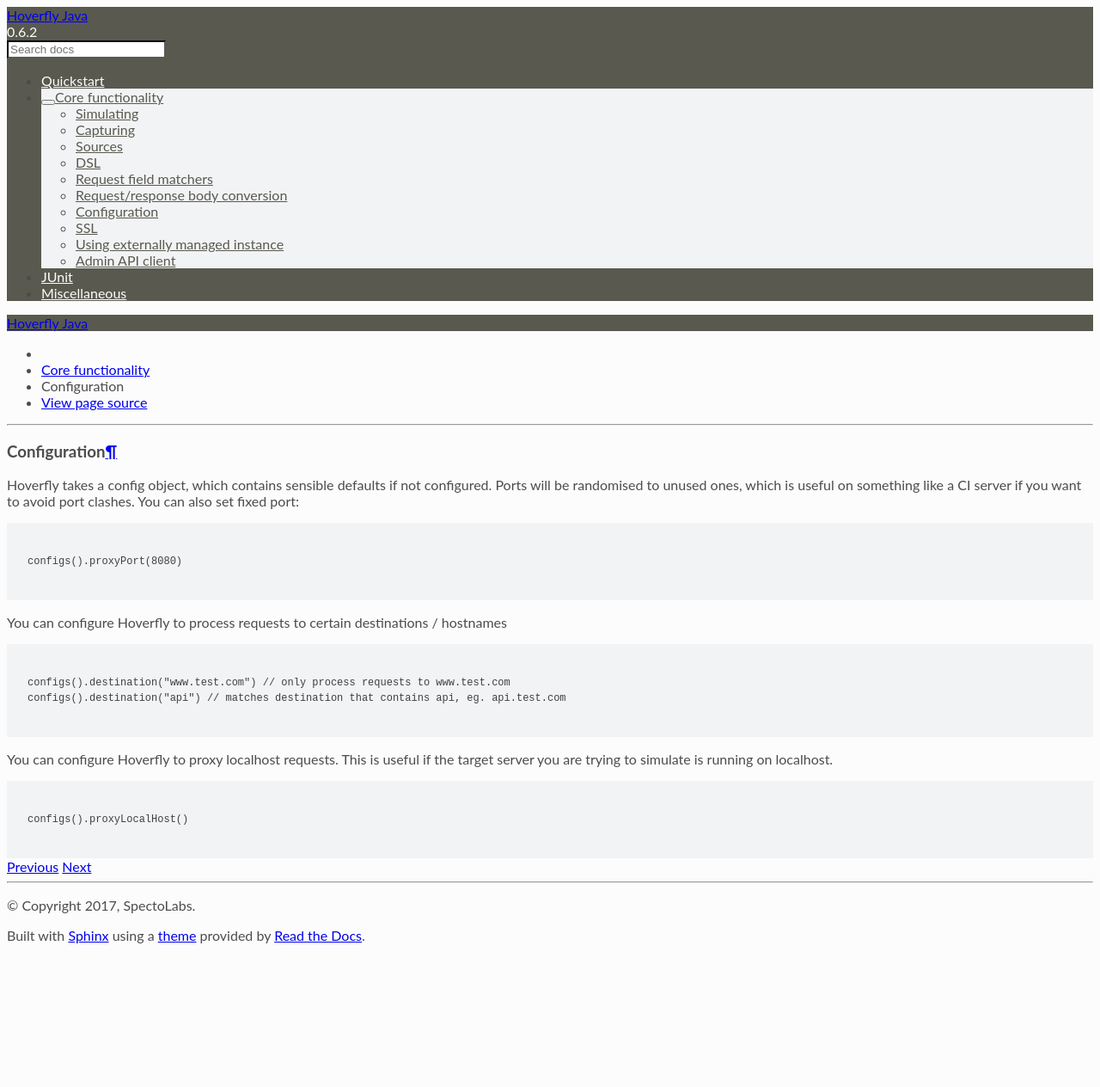
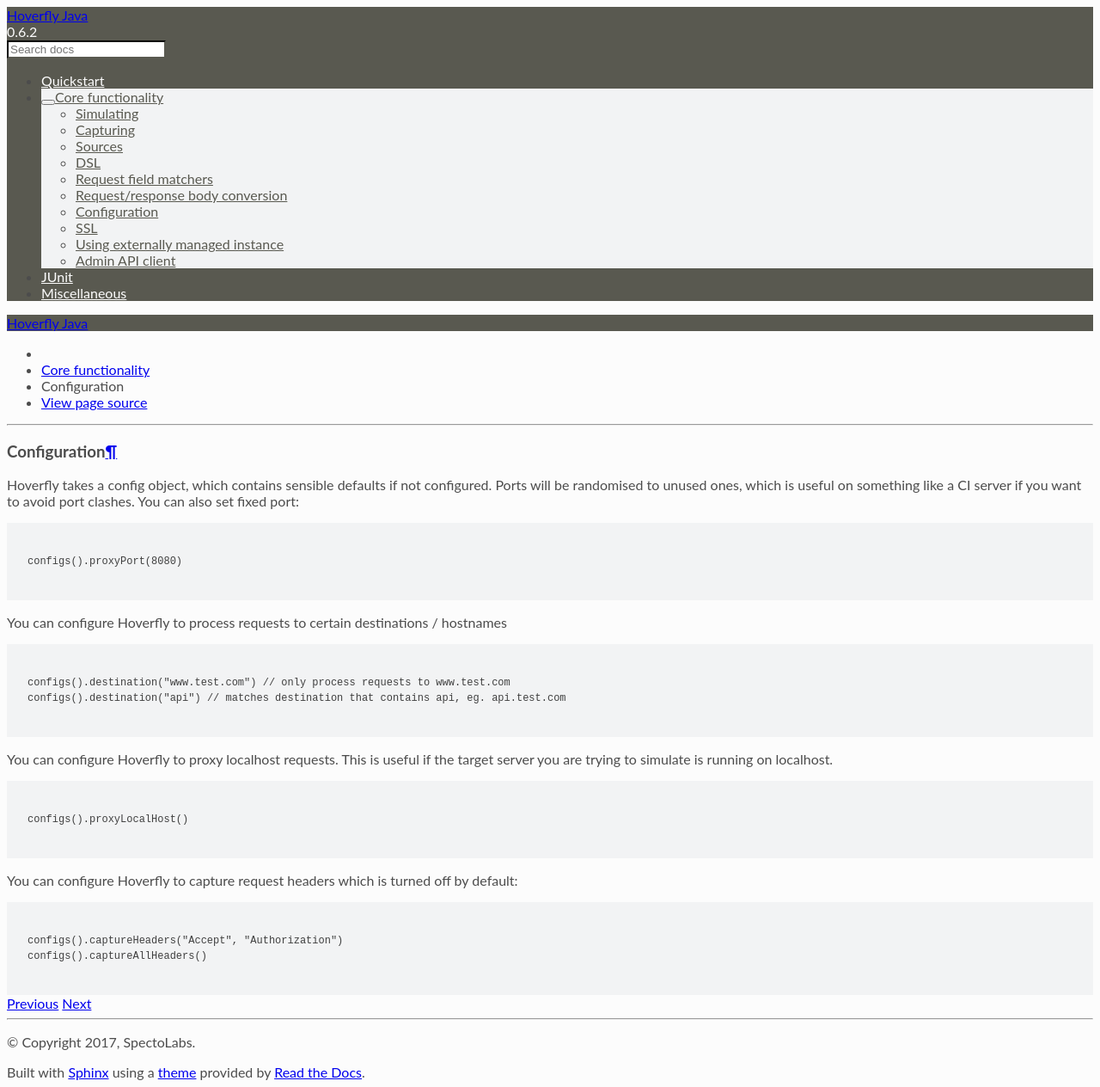
Before and after one commit to tommysitu/hoverfly-java, a Sphinx documentation site: the page built from docs/pages/corefunctionality/configuration.rst, in a window 1280 px wide. Shown: the whole page at 86% size. Built offline with Sphinx 7.4.7 and the Read the Docs theme 2.0.0, drawn with Linux system fonts in a browser that asks for light colours; comment, search, counter and statistics services are not loaded; before the commit the page ends 1105 px from its top, so only the background shows below that.

Commit message:
#118 update doc

```diff
--- a/docs/pages/corefunctionality/configuration.rst
+++ b/docs/pages/corefunctionality/configuration.rst
@@ -24,3 +24,10 @@
 .. code-block:: java
 
     configs().proxyLocalHost()
+
+You can configure Hoverfly to capture request headers which is turned off by default:
+
+.. code-block:: java
+
+    configs().captureHeaders("Accept", "Authorization")
+    configs().captureAllHeaders()
```
Also changed, not shown: 1 other file.
